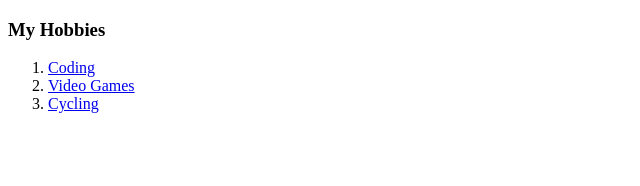
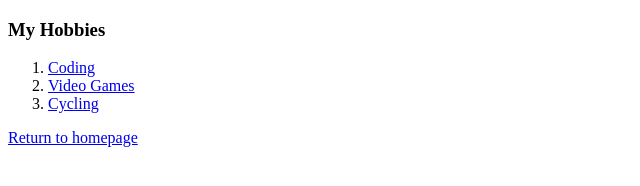
Before and after one commit to kevinong7/cv, a plain HTML site: page hobbies.html in a window 1280 px wide. Shown: the whole page, without its empty margins (0-640 px from the left). Drawn offline with Linux system fonts and the light colour scheme.

Commit message:
Update hobbies.html

```diff
--- a/hobbies.html
+++ b/hobbies.html
@@ -13,6 +13,7 @@
     <li><a href="https://www.twitch.tv/directory/gaming">Video Games</a></li>
     <li><a href="https://super73.com/">Cycling</a></li>
   </ol>
+  <a href="index.html">Return to homepage</a>
 </body>
 
 </html>
```
